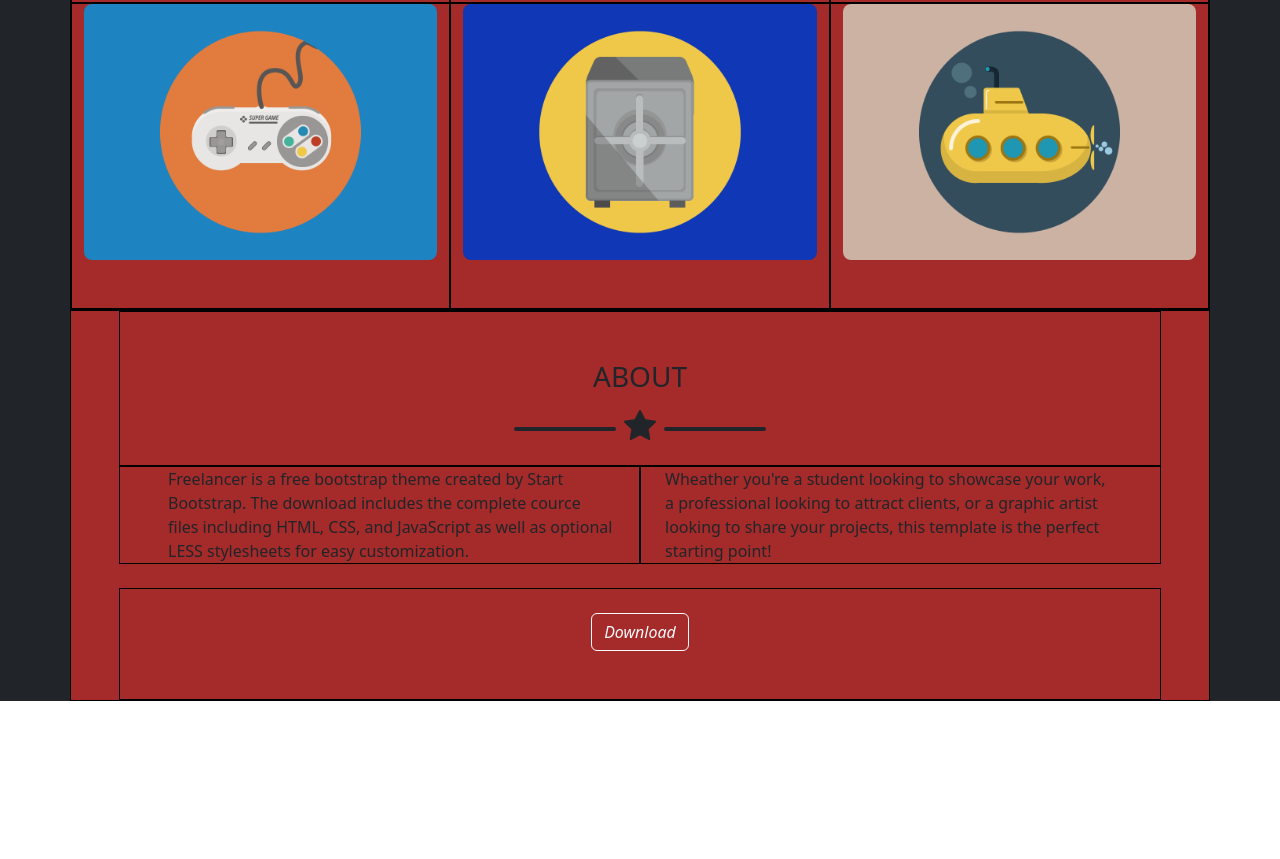
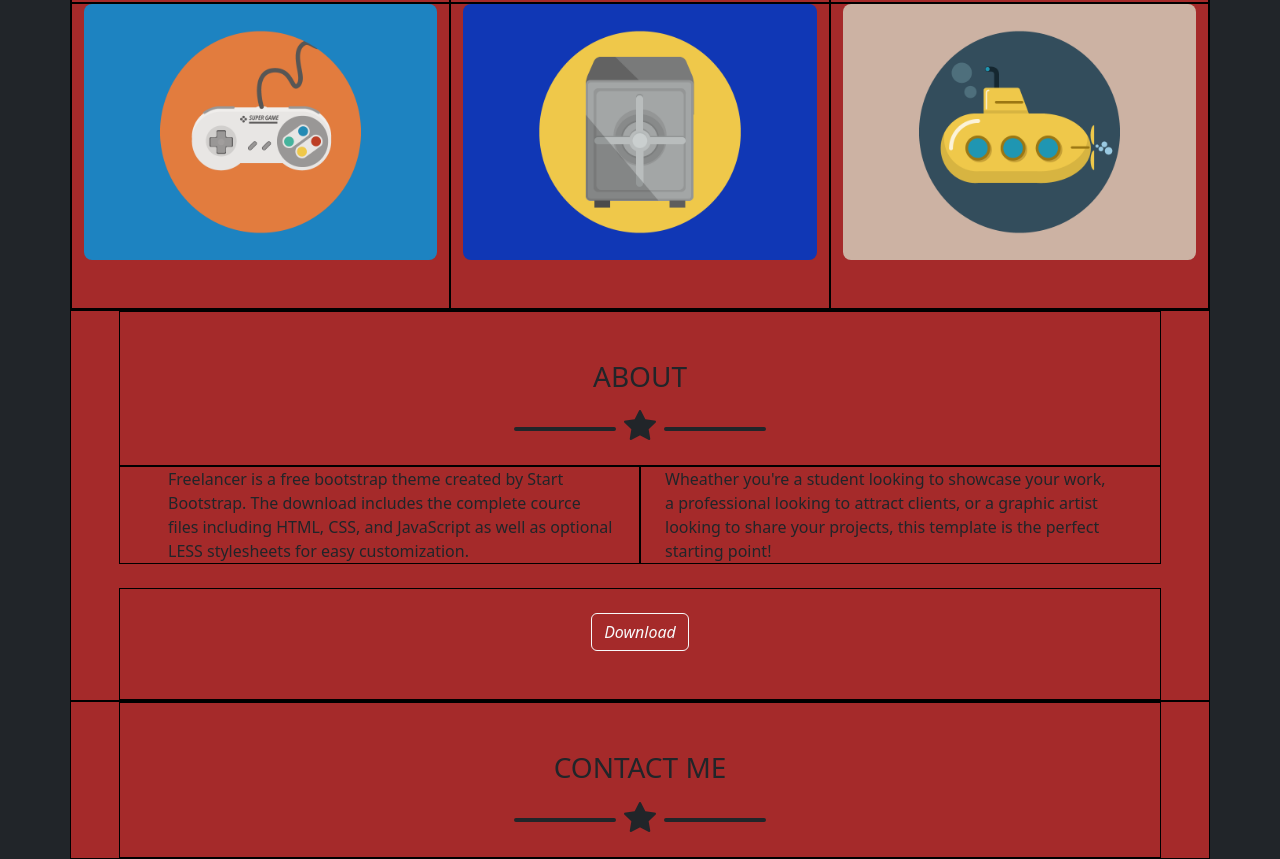
Before and after one commit to alegreco7/html-css-bootstrap-freelancer, a plain HTML site: page index.html in a window 1280 px wide. Shown: the part 970-1829 px from the top of the page. Before the commit the page ends 1671 px from the top, so only its background shows below. Drawn offline with nearby package versions, Linux system fonts and the light colour scheme.

Commit message:
sezione contact me

```diff
--- a/index.html
+++ b/index.html
@@ -125,6 +125,18 @@
             </div>
         </section>
 
+        <section class="bg-dark"> <!--da modificare-->
+            <div class="container">
+                <div class="row px-5 justify-content-center">
+                    <div class="col-12 text-center">
+                        <h3 class="mt-4 mt-xl-5">CONTACT ME</h3>
+                        <div class="star mb-3">
+                            <i class="bi bi-star-fill"></i>
+                        </div>
+                    </div>
+                </div>
+            </div>
+        </section>
     </main>
 </body>
 </html>
```
